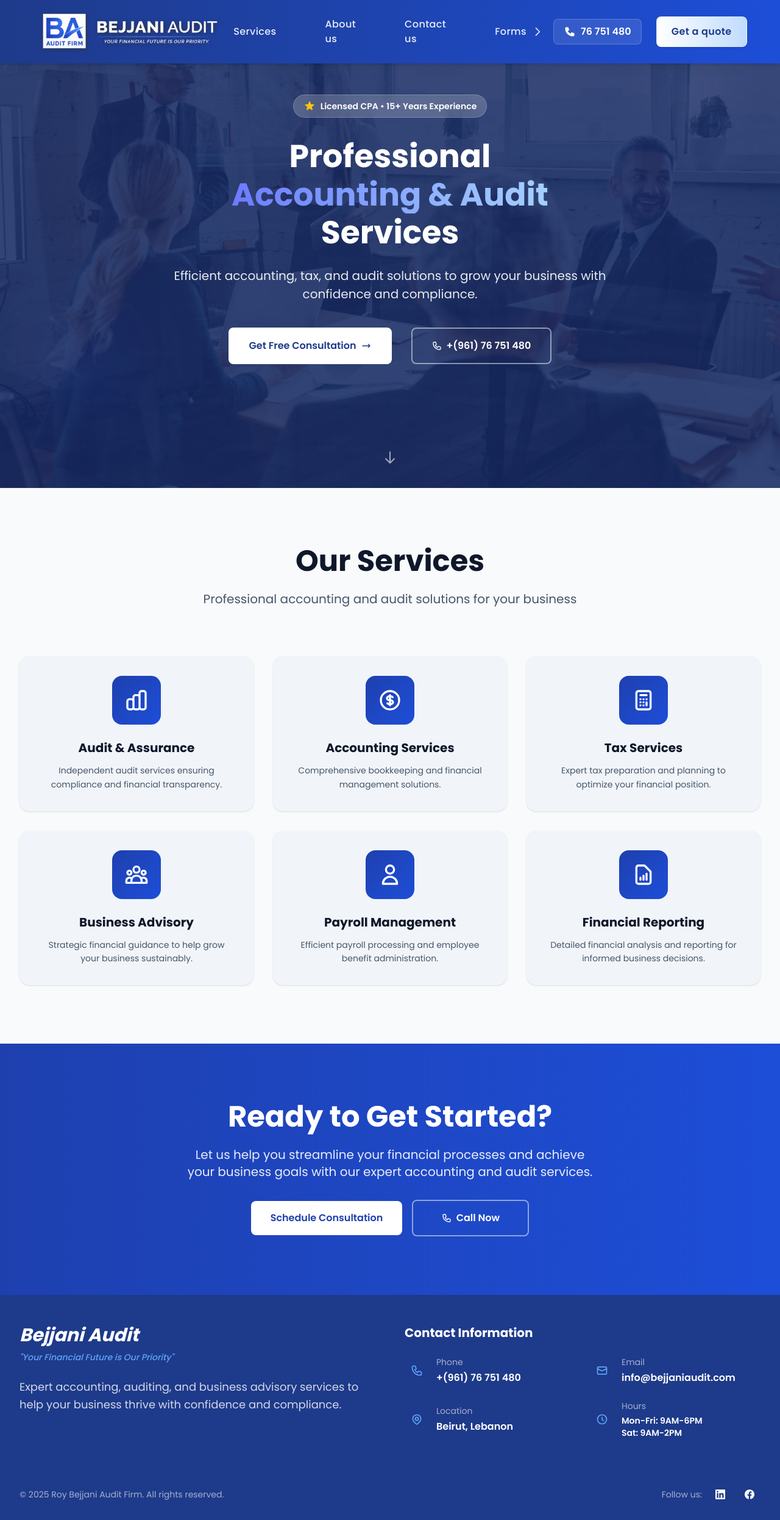
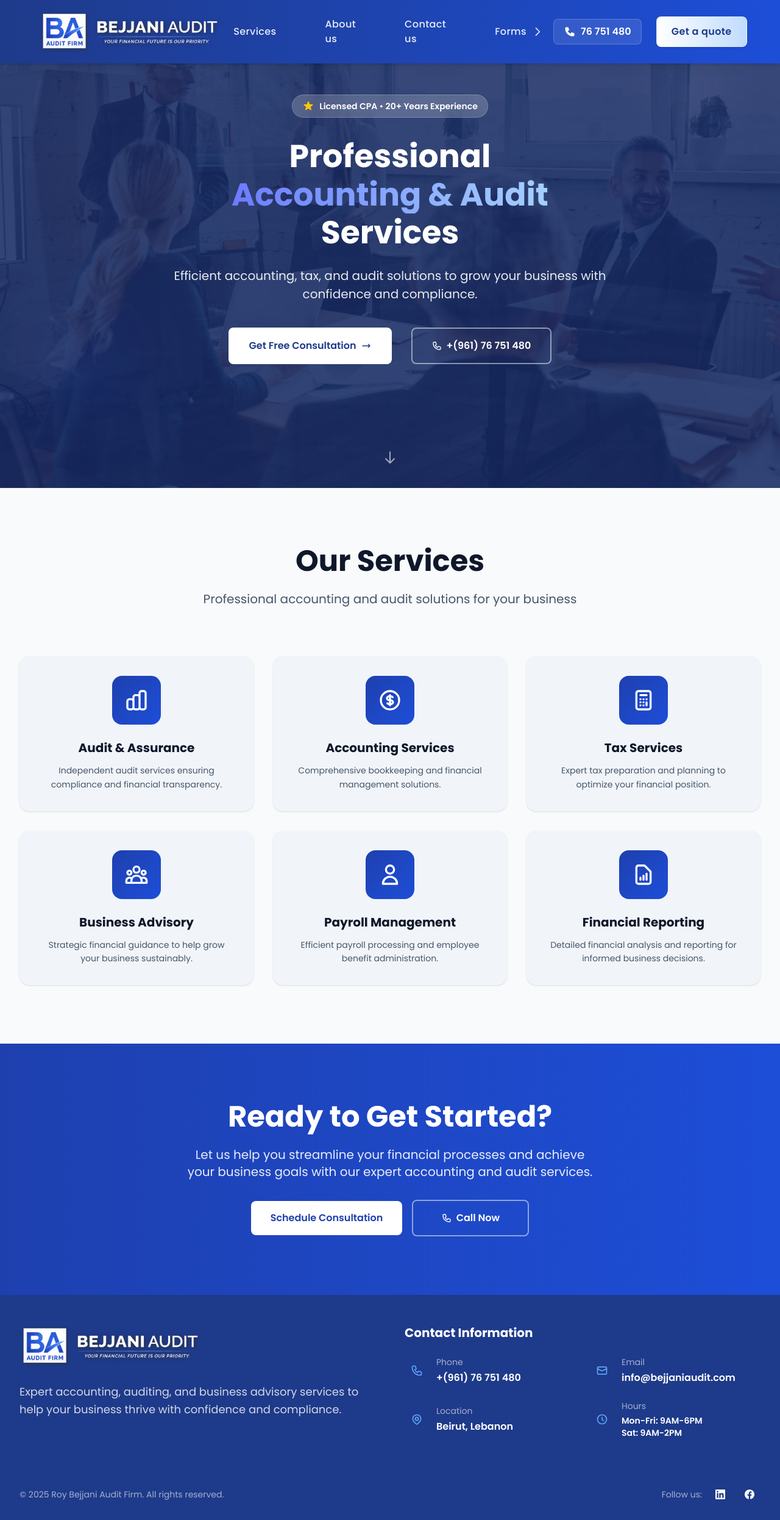
Before and after one commit to tonybejjani/bejjani-audit, a Next.js app: page / in a window 1280 px wide. Shown: the whole page at 61% size. Built offline with nearby package versions, Linux system fonts and the light colour scheme.

Commit message:
Add to MenuMobile drawer component the company logo on the top. Link it to homepage.

```diff
--- a/app/_components/Footer.tsx
+++ b/app/_components/Footer.tsx
@@ -13,12 +13,13 @@ export default function Footer() {
           {/* First Column - Company Info */}
           <div>
             <div className="mb-6">
-              <Link href="/" className="text-3xl font-bold text-white italic">
-                Bejjani Audit
+              <Link href="/" className="flex items-center">
+                <img
+                  src="/logo.png"
+                  alt="Bejjani Audit"
+                  className="h-18 w-auto hover:scale-105 transition-transform duration-300"
+                />
               </Link>
-              <p className="text-blue-300 text-sm italic font-medium  mt-2">
-                "Your Financial Future is Our Priority"
-              </p>
             </div>
 
             <p className="text-white/80 leading-relaxed text-lg">
--- a/app/_components/MenuMobile.tsx
+++ b/app/_components/MenuMobile.tsx
@@ -76,7 +76,17 @@ export default function MenuMobile() {
             <div className="h-full backdrop-blur-3xl bg-gradient-to-br from-primary/95 via-primary-dark/90 to-blue-800/95 backdrop-saturate-150 shadow-2xl border-l border-white/20">
               {/* Header */}
               <div className="flex items-center justify-between p-6 border-b border-white/20 backdrop-blur-sm bg-white/5">
-                <div className="text-xl font-bold text-white"></div>
+                <Link
+                  href="/"
+                  onClick={toggleMenu}
+                  className="flex items-center"
+                >
+                  <img
+                    src="/logo.png"
+                    alt="Bejjani Audit"
+                    className="h-12 w-auto hover:scale-105 transition-transform duration-300"
+                  />
+                </Link>
                 <button
                   onClick={toggleMenu}
                   className="p-2 rounded-xl bg-white/10 backdrop-blur-sm border border-white/20 hover:bg-white/20 hover:scale-105 hover:rotate-90 transition-all duration-300 text-white"
--- a/app/page.tsx
+++ b/app/page.tsx
@@ -46,7 +46,7 @@ export const metadata: Metadata = {
     card: 'summary_large_image',
     title: 'Professional Accounting & Audit Services | Roy Bejjani Audit Firm',
     description:
-      'Expert accounting, tax, audit, and business advisory services in Lebanon. Licensed CPA with 15+ years experience.',
+      'Expert accounting, tax, audit, and business advisory services in Lebanon. Licensed CPA with 20+ years experience.',
     images: ['/twitter-image.jpg'],
   },
   robots: {
@@ -92,7 +92,7 @@ export default function page() {
                   <path d="M9.049 2.927c.3-.921 1.603-.921 1.902 0l1.07 3.292a1 1 0 00.95.69h3.462c.969 0 1.371 1.24.588 1.81l-2.8 2.034a1 1 0 00-.364 1.118l1.07 3.292c.3.921-.755 1.688-1.54 1.118l-2.8-2.034a1 1 0 00-1.175 0l-2.8 2.034c-.784.57-1.838-.197-1.539-1.118l1.07-3.292a1 1 0 00-.364-1.118L2.98 8.72c-.783-.57-.38-1.81.588-1.81h3.461a1 1 0 00.951-.69l1.07-3.292z" />
                 </svg>
                 <span className="text-sm font-semibold">
-                  Licensed CPA • 15+ Years Experience
+                  Licensed CPA • 20+ Years Experience
                 </span>
               </div>
             </div>
```
Also changed, not shown: public/1x/sprite.png (added), public/mono.png (added).
